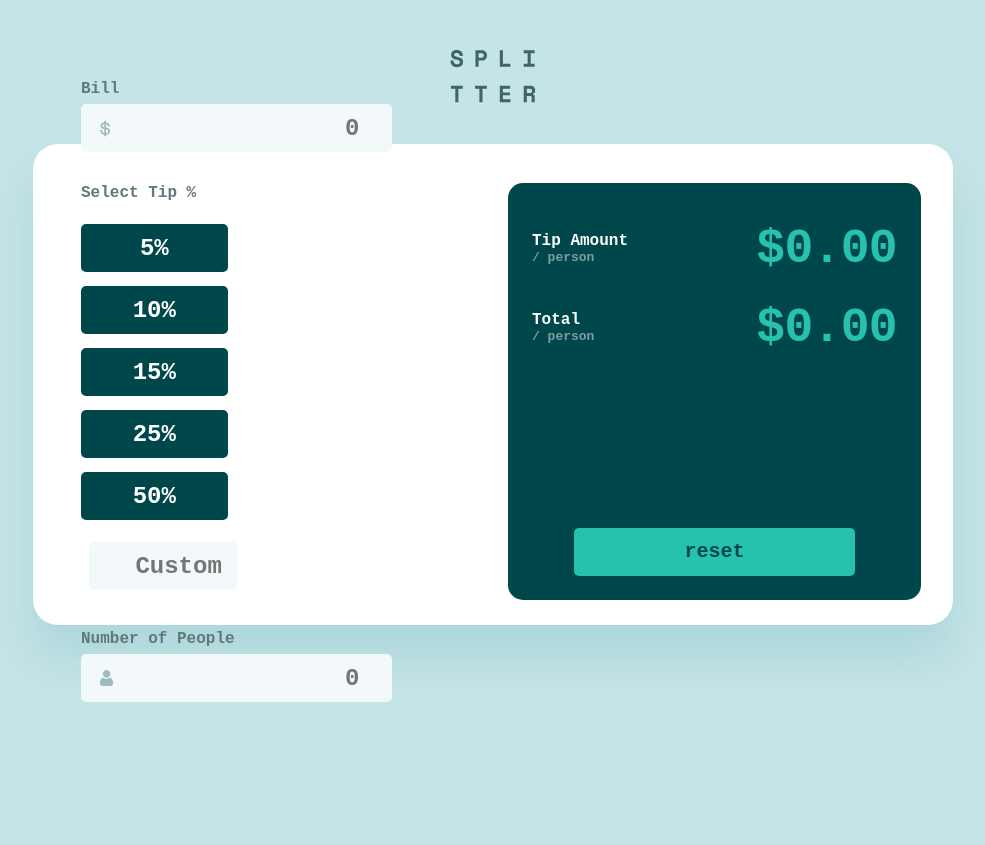
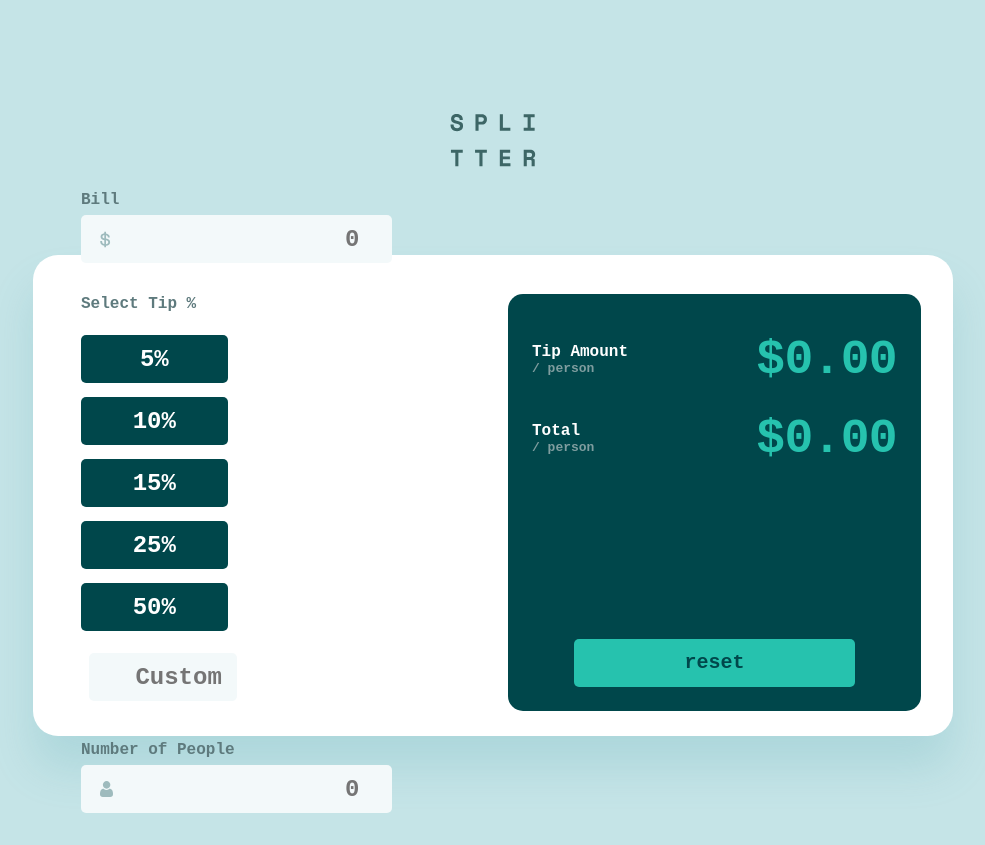
Before and after one commit to tikogakhutishvili/splitter, a plain HTML site: page index.html in a window 1536 px wide. Shown: the whole page, without its empty margins (275-1260 px from the left). Before the commit the page ends 800 px from the top, so only its background shows below. Drawn offline with Linux system fonts and the light colour scheme.

Commit message:
splitter

```diff
--- a/main.js
+++ b/main.js
@@ -17,9 +17,6 @@ const percent = []
 fiveperc.addEventListener('click', () => {
     money.push(typefee.value)
     num.push(peoplenum.value)
-    if(num === 0){
-        required.classList.toggle("show")
-    }
     five()
 })
 
--- a/responsive.css
+++ b/responsive.css
@@ -9,6 +9,13 @@
         border-radius: 25px;
         background: #FFF;
         box-shadow: 0px 32px 43px 0px rgba(79, 166, 175, 0.20);
+    }
+    body {
+        height: 100vh;
+        justify-content: center;
+    }
+    body > img {
+        margin-bottom: 88px;
     }
     .left,
     .tip{
--- a/style.css
+++ b/style.css
@@ -34,7 +34,7 @@
     }
     body {
         width: 100%;
-        height: auto;
+        height: 100%;
         background-color: rgba(197, 228, 231, 1);
     }
     body > img {
```
